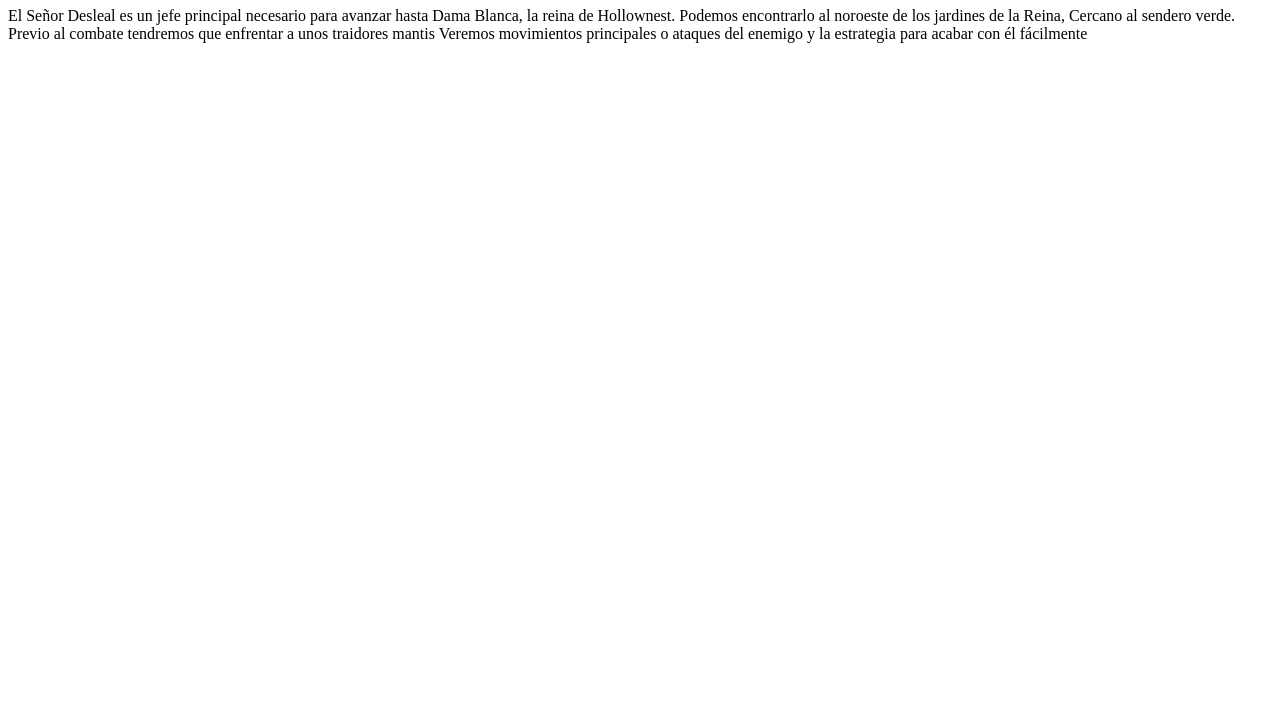
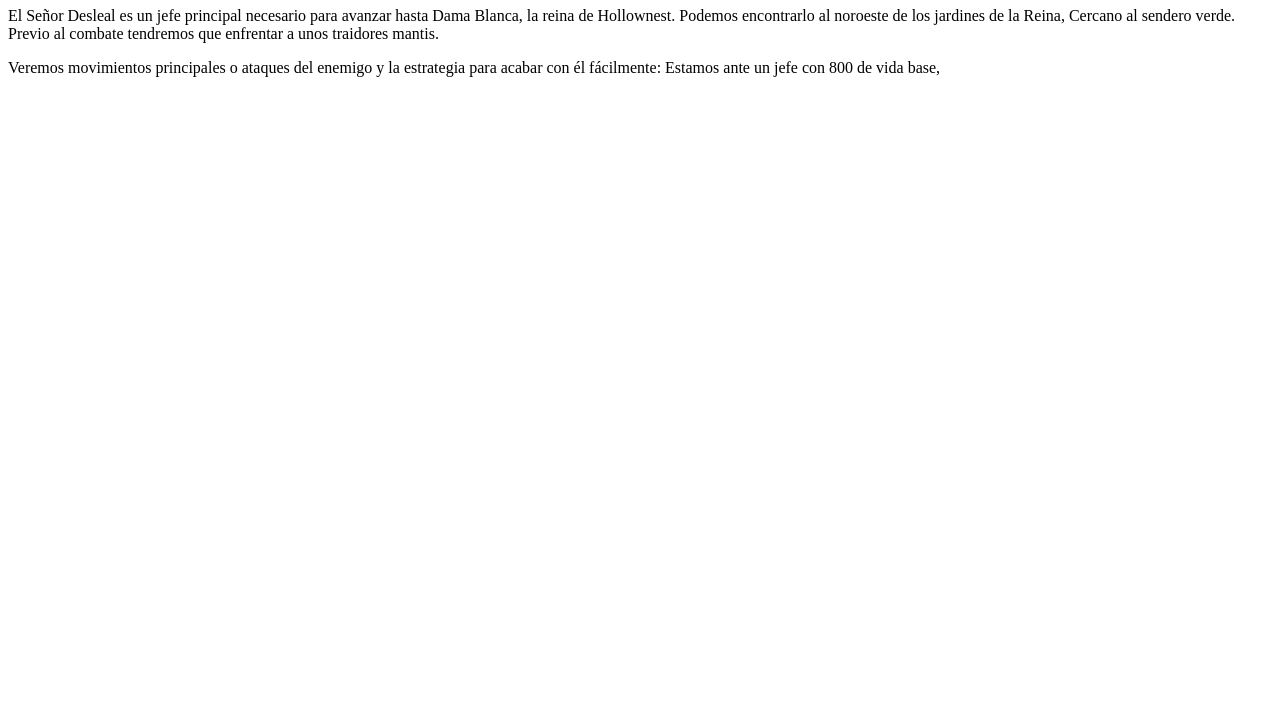
Before and after one commit to Ler321/TP2-Programacion-Web, a plain HTML site: page Bosses/Señor Desleal.html in a window 1280 px wide. Shown: the part 73-800 px from the top of the page. Drawn offline with Linux system fonts and the light colour scheme.

Commit message:
modificando al desleal

```diff
--- a/Bosses/Señor Desleal.html
+++ b/Bosses/Señor Desleal.html
@@ -9,8 +9,10 @@
 <h1>Señor Desleal: </h1>
 <p>El Señor Desleal es un jefe principal necesario para avanzar hasta Dama Blanca, la reina de Hollownest.
 Podemos encontrarlo al noroeste de los jardines de la Reina, Cercano al sendero verde.
-Previo al combate tendremos que enfrentar a unos traidores mantis
-Veremos movimientos principales o ataques del enemigo y la estrategia para acabar con él fácilmente</p>
+Previo al combate tendremos que enfrentar a unos traidores mantis.</p>
+<p>Veremos movimientos principales o ataques del enemigo y la estrategia para acabar con él fácilmente:
+    Estamos ante un jefe con 800 de vida base,
+</p>
 
 </body>
 </html>
```
